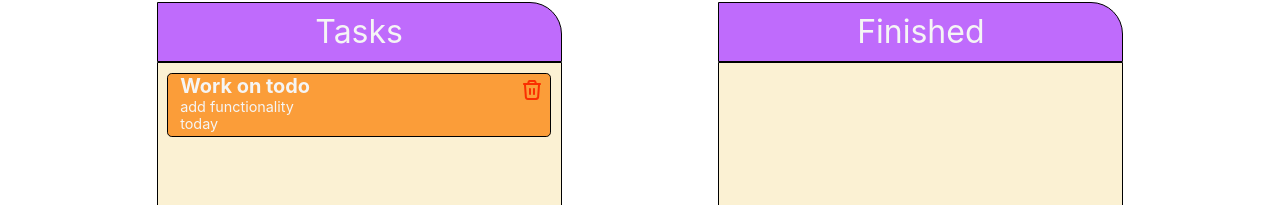
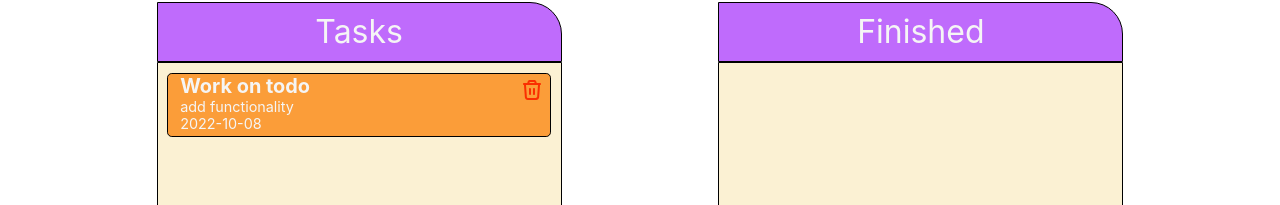
Before and after one commit to faizan-t09/to-do-app, a React (Create React App) app: page / in a window 1280 px wide. Shown: the part 386-591 px from the top of the page. Built offline with nearby package versions, Linux system fonts and the light colour scheme; no server answers.

Commit message:
Implemented redux toolkit

```diff
--- a/package.json
+++ b/package.json
@@ -3,6 +3,7 @@
   "version": "0.1.0",
   "private": true,
   "dependencies": {
+    "@reduxjs/toolkit": "^1.9.3",
     "@testing-library/jest-dom": "^5.16.5",
     "@testing-library/react": "^13.4.0",
     "@testing-library/user-event": "^13.5.0",
@@ -12,6 +13,7 @@
     "@types/react-dom": "^18.0.10",
     "react": "^18.2.0",
     "react-dom": "^18.2.0",
+    "react-redux": "^8.0.5",
     "react-scripts": "5.0.1",
     "typescript": "^4.9.4",
     "web-vitals": "^2.1.4"
--- a/src/App.tsx
+++ b/src/App.tsx
@@ -1,34 +1,22 @@
 import "./App.css";
 import { MainPage } from "./pages/MainPage";
-import { useEffect, useState } from "react";
-
-import { taskType } from "./interfaces/TaskInterface";
 
 function App() {
-  const [tasks, setTasks] = useState<taskType[]>([
-    {
-      id: 1,
-      title: "Work on todo",
-      body: "add functionality",
-      due: "today",
-      done: false,
-    },
-  ]);
-  useEffect(() => {
-    fetch("https://jsonplaceholder.typicode.com/posts")
-      .then((response) => response.json())
-      .then((json) =>
-        setTasks(
-          json.map((element: taskType) => {
-            return { ...element, done: false };
-          })
-        )
-      );
-  }, []);
+  // useEffect(() => {
+  //   fetch("https://jsonplaceholder.typicode.com/posts")
+  //     .then((response) => response.json())
+  //     .then((json) =>
+  //       setTasks(
+  //         json.map((element: taskType) => {
+  //           return { ...element, done: false };
+  //         })
+  //       )
+  //     );
+  // }, []);
 
   return (
     <div className="App">
-      <MainPage tasks={tasks} setTasks={setTasks} />
+      <MainPage/>
     </div>
   );
 }
--- a/src/components/NewJob.tsx
+++ b/src/components/NewJob.tsx
@@ -1,12 +1,12 @@
-import React, { useState } from "react";
+import React, { useState} from "react";
+import {useDispatch} from 'react-redux';
 import style from "../module-css/NewJob.module.css";
 import { taskType } from "../interfaces/TaskInterface";
+import { todoActions } from "../redux/todoReducer";
 
-interface NewJobProps {
-  setTasks: (value: taskType[] | ((prev: taskType[]) => taskType[])) => void;
-}
+export const NewJob: React.FC = () => {
+  const dispatch = useDispatch();
 
-export const NewJob: React.FC<NewJobProps> = ({ setTasks }: NewJobProps) => {
   const [formData, setFormData] = useState<taskType>({
     id: -1,
     title: "",
@@ -20,19 +20,10 @@ export const NewJob: React.FC<NewJobProps> = ({ setTasks }: NewJobProps) => {
     if (formData.title === "") return;
 
     if (formData.id !== -1)
-      setTasks((prev) => {
-        return prev.map((task) => {
-          if (task.id === formData.id) {
-            task.title = formData.title;
-            task.body = formData.body;
-            task.due = formData.due;
-          }
-          return task;
-        });
-      });
+      dispatch(todoActions.updateTask(formData))
     else {
       let randomId = Math.floor(Math.random() * 1000);
-      setTasks((prev) => [...prev, { ...formData, id: randomId }]);
+      dispatch(todoActions.addTask({ ...formData, id: randomId }));
     }
 
     setFormData({ id: -1, title: "", body: "", due: "", done: false });
--- a/src/components/Task.tsx
+++ b/src/components/Task.tsx
@@ -18,12 +18,13 @@ export const Task: React.FC<TaskProps> = ({
     event.dataTransfer.setData("task", JSON.stringify(element));
   };
 
-  useEffect(() => {
-    console.log(`Task component mounted for : ${element.title}`);
-    return () => {
-      console.log(`Task component unmounted for : ${element.title}`);
-    };
-  });
+  // To see mounting and unmounting behavior
+  // useEffect(() => {
+  //   console.log(`Task component mounted for : ${element.title}`);
+  //   return () => {
+  //     console.log(`Task component unmounted for : ${element.title}`);
+  //   };
+  // });
 
   return (
     <div
--- a/src/pages/MainPage.tsx
+++ b/src/pages/MainPage.tsx
@@ -4,48 +4,30 @@ import { NewJob } from "../components/NewJob";
 import { List } from "../components/List";
 import { Footer } from "../components/Footer";
 import style from "./MainPage.module.css";
-
+import { useDispatch , useSelector} from "react-redux";
+import { todoActions } from "../redux/todoReducer";
+import { rootStateType } from '../redux/reducer';
 import { taskType } from "../interfaces/TaskInterface";
 
-interface MainPageProps {
-  tasks: taskType[];
-  setTasks: (value: taskType[] | ((prev: taskType[]) => taskType[])) => void;
-}
-
-export const MainPage: React.FC<MainPageProps> = ({
-  tasks,
-  setTasks,
-}: MainPageProps) => {
+export const MainPage: React.FC = () => {
+  const dispatch= useDispatch()
+  const tasks = useSelector((state:rootStateType) => state.todo)
   const markTaskDone = (currTask: taskType) => {
-    setTasks((prev) =>
-      prev.map((task) => {
-        if (task.id === currTask.id) {
-          task.done = true;
-        }
-        return task;
-      })
-    );
+    dispatch(todoActions.markTaskDone({id:currTask.id}))
   };
 
   const unmarkTaskDone = (currTask: taskType) => {
-    setTasks((prev) =>
-      prev.map((task) => {
-        if (task.id === currTask.id) {
-          task.done = false;
-        }
-        return task;
-      })
-    );
+    dispatch(todoActions.unmarkTaskDone({id:currTask.id}))
   };
 
   const deleteTask = (currTask: taskType) => {
-    setTasks((prev) => prev.filter((task) => task.id !== currTask.id));
+    dispatch(todoActions.deleteTask({id:currTask.id}))
   };
 
   return (
     <div>
       <Header />
-      <NewJob setTasks={setTasks} />
+      <NewJob />
       <div className={style.mainPageDisplay}>
         <List
           removeTask={markTaskDone}
--- /dev/null
+++ b/src/redux/reducer.ts
@@ -0,0 +1,11 @@
+ import {combineReducers} from "redux"
+ import todoReducer from './todoReducer';
+import { configureStore } from "@reduxjs/toolkit";
+
+ const rootReducer = combineReducers({todo:todoReducer});
+
+ const store = configureStore({reducer:rootReducer})
+
+ export type rootStateType = ReturnType<typeof rootReducer>;
+
+ export default store;
--- /dev/null
+++ b/src/redux/todoReducer.ts
@@ -0,0 +1,56 @@
+import { createSlice } from "@reduxjs/toolkit";
+
+import { taskType } from "../interfaces/TaskInterface";
+
+const initialTodos: taskType[] = [
+  {
+    id: 1,
+    title: "Work on todo",
+    body: "add functionality",
+    due: "2022-10-08",
+    done: false,
+  },
+];
+
+const todoSlice = createSlice({
+  name: "todo",
+  initialState: initialTodos,
+  reducers: {
+    markTaskDone: (state, action) => {
+      state.map((task) => {
+        if (task.id === action.payload.id) {
+          task.done = true;
+        }
+        return task;
+      });
+    },
+    unmarkTaskDone: (state, action) => {
+      state.map((task) => {
+        if (task.id === action.payload.id) {
+          task.done = false;
+        }
+        return task;
+      });
+    },
+    deleteTask: (state, action) => {
+      return state.filter((task) => task.id !== action.payload.id);
+    },
+    updateTask: (state, action) => {
+      state.map((task) => {
+        if (task.id === action.payload.id) {
+          task.title = action.payload.title;
+          task.body = action.payload.body;
+          task.due = action.payload.due;
+        }
+        return task;
+      });
+    },
+    addTask: (state, action) => {
+      return [...state, action.payload]
+    },
+  },
+});
+
+export const todoActions = todoSlice.actions;
+
+export default todoSlice.reducer
```
Also changed, not shown: src/index.tsx (+8 -4 lines), 1 other file (tests, documents, lock files or other folders).
